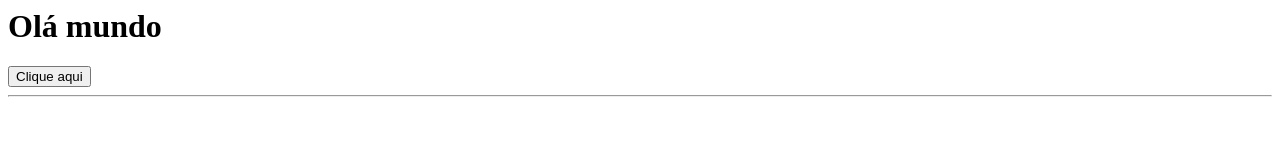
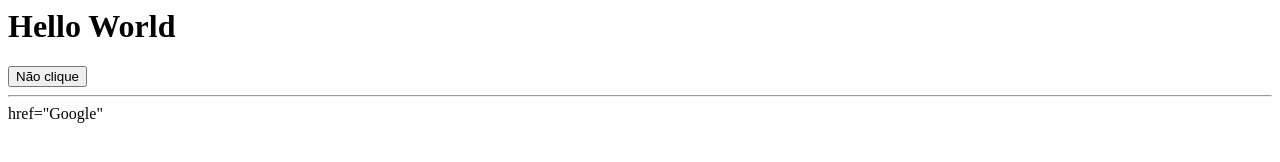
Before and after one commit to gabrielagqueiroz/fs13, a plain HTML site: page index.html in a window 1280 px wide. Drawn offline with Linux system fonts and the light colour scheme.

Commit message:
altera o conteúdo do index

```diff
--- a/index.html
+++ b/index.html
@@ -1,4 +1,7 @@
-<h1>Olá mundo</h1>
-<button>Clique aqui</button>
+<h1>Hello World</h1>
+<button>Não clique</button>
 
 <hr>
+
+
+<a> href="Google"</a>
```
